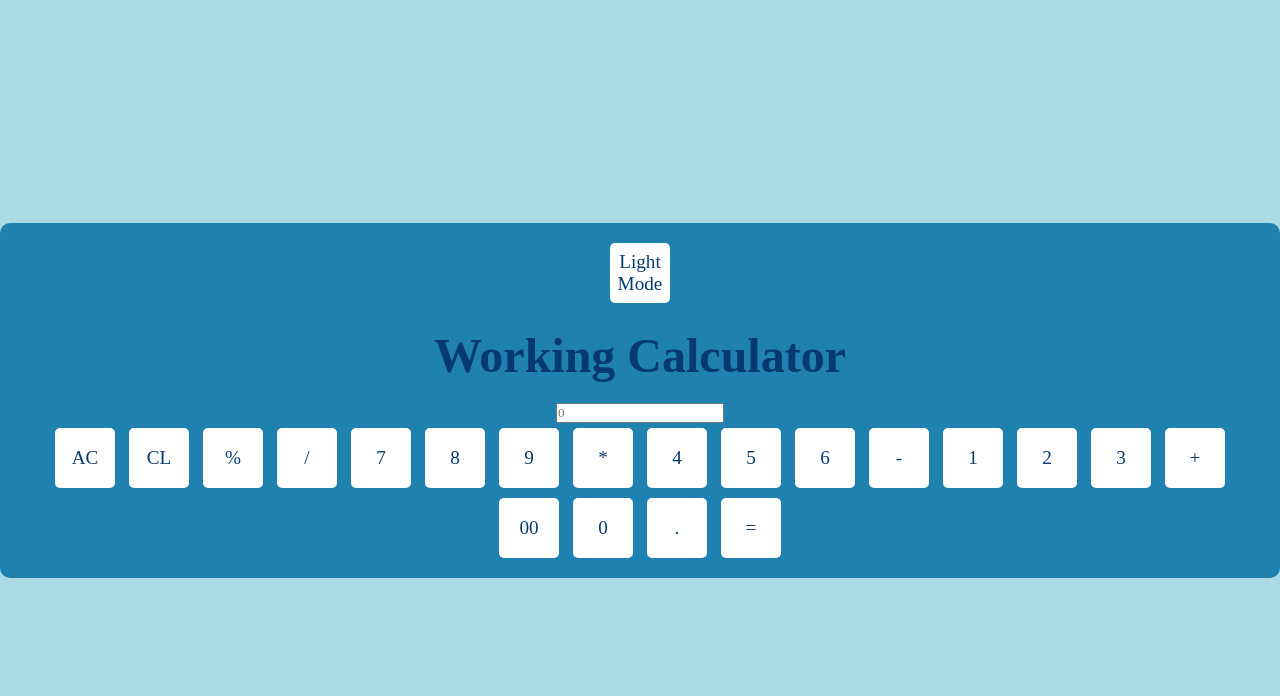
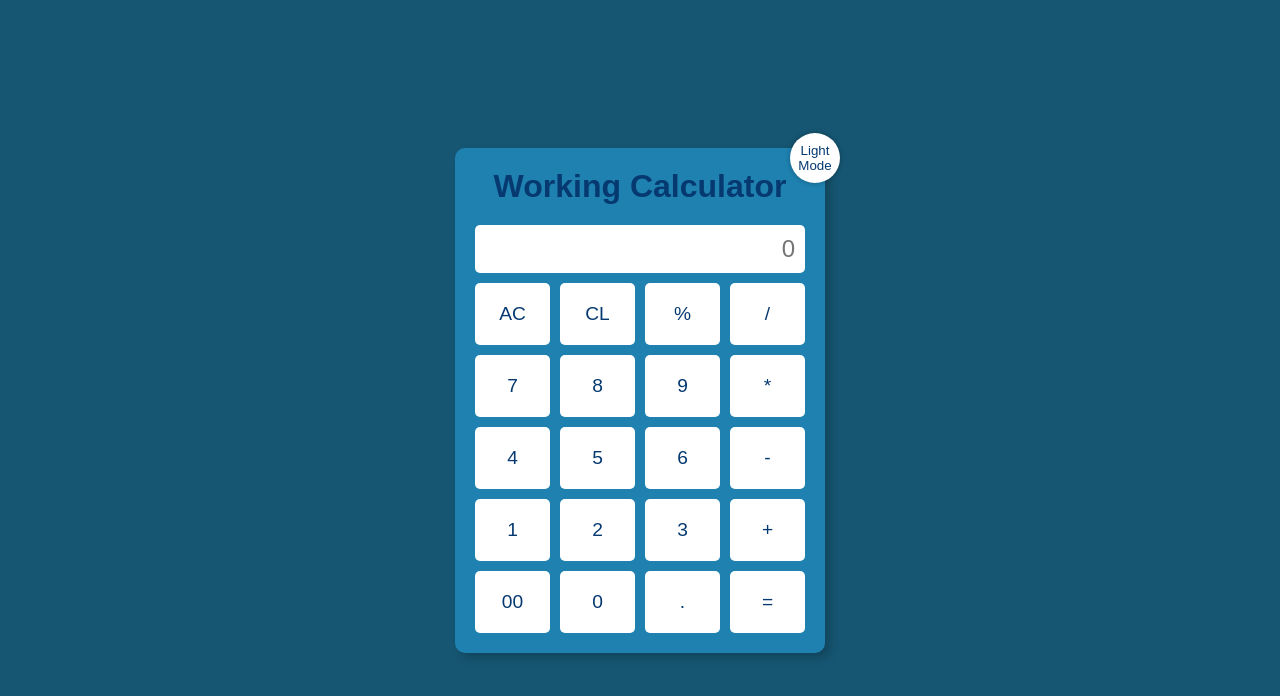
Before and after one commit to yadavAnmol/Basic-Calculator, a plain HTML site: page index.html in a window 1280 px wide. Drawn offline with Linux system fonts and the light colour scheme.

Commit message:
Update style.css

```diff
--- a/style.css
+++ b/style.css
@@ -2,64 +2,99 @@
   margin: 0;
   padding: 0;
   box-sizing: border-box;
-  font-family: Times New Roman;
+  font-family: Arial, sans-serif;
 }
 
 body {
-  width: 100%;
-  height: 100vh;
   display: flex;
-  flex-direction: column;
   justify-content: center;
   align-items: center;
-  background-color: #abdbe3;
+  height: 100vh;
+  background-color: #165672;
   color: #063970;
 }
 
 .calculator {
-  background-color: #1e81b0;
-  padding: 15px;
+  background-color: var(--calculator-bg-color, #1e81b0);
+  padding: 20px;
   border-radius: 10px;
-  box-shadow: 5px 5px 10px rgba(173, 216, 230, 0.8);
-  width: fit-content;
+  box-shadow: 5px 5px 10px rgba(0, 0, 0, 0.2);
+  position: relative;
+}
+
+.title {
+  margin-bottom: 20px;
   text-align: center;
 }
 
-.title {
-  margin: 20px;
-  font-size: 1.5rem;
-}
-
-.input {
+#display {
   width: 100%;
   padding: 10px;
   text-align: right;
   font-size: 1.5rem;
   border-radius: 5px;
   border: none;
-  outline: none;
   margin-bottom: 10px;
 }
 
-/* Styling for buttons */
-button {
-  width: 60px;
-  height: 60px;
-  margin: 5px;
+.buttons {
+  display: grid;
+  grid-template-columns: repeat(4, 1fr);
+  gap: 10px;
+}
+
+.btn {
+  padding: 20px;
   font-size: 1.2rem;
   border: none;
   border-radius: 5px;
   background-color: #ffffff;
-  color: #063970;
+  color: var(--button-text-color, #063970);
   cursor: pointer;
-  transition: 0.3s;
+  transition: background-color 0.3s;
 }
 
-button:hover {
+.btn:hover {
   background-color: lightblue;
 }
 
-button:active {
-  background-color: #b0c4de;
-  transform: scale(0.95);
+.btn:active {
+  background-color: #165672;
 }
+
+.theme-toggle {
+  position: absolute;
+  top: -15px;
+  right: -15px;
+  width: 50px;
+  height: 50px;
+  border: none;
+  border-radius: 50%;
+  background-color: #ffffff;
+  color: var(--button-text-color, #063970);
+  cursor: pointer;
+  box-shadow: 0 0 5px rgba(0, 0, 0, 0.3);
+  transition: background-color 0.3s, color 0.3s;
+}
+
+body.light-theme {
+  --calculator-bg-color: #e5a8df;
+  --button-text-color: #063970;
+  background-color: #981e8d;
+  color: #630359;
+}
+
+body.light-theme .btn {
+  background-color: #063970;
+  color: #e5a8df;
+}
+
+body.light-theme .btn:hover {
+  background-color: #e5a8df;
+  color: #063970;
+}
+
+body.light-theme .theme-toggle {
+  background-color: #063970;
+  color: #e5a8df;
+}
```
